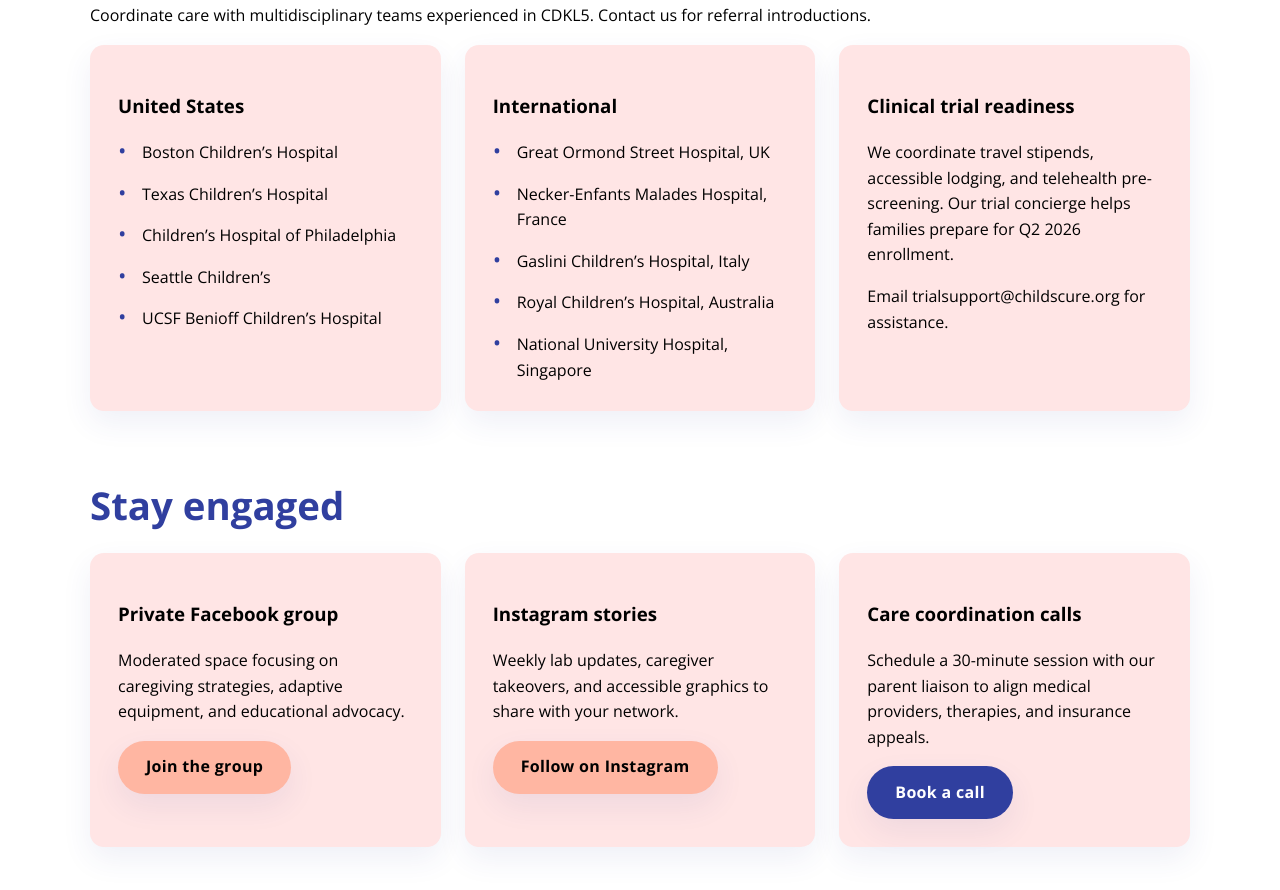
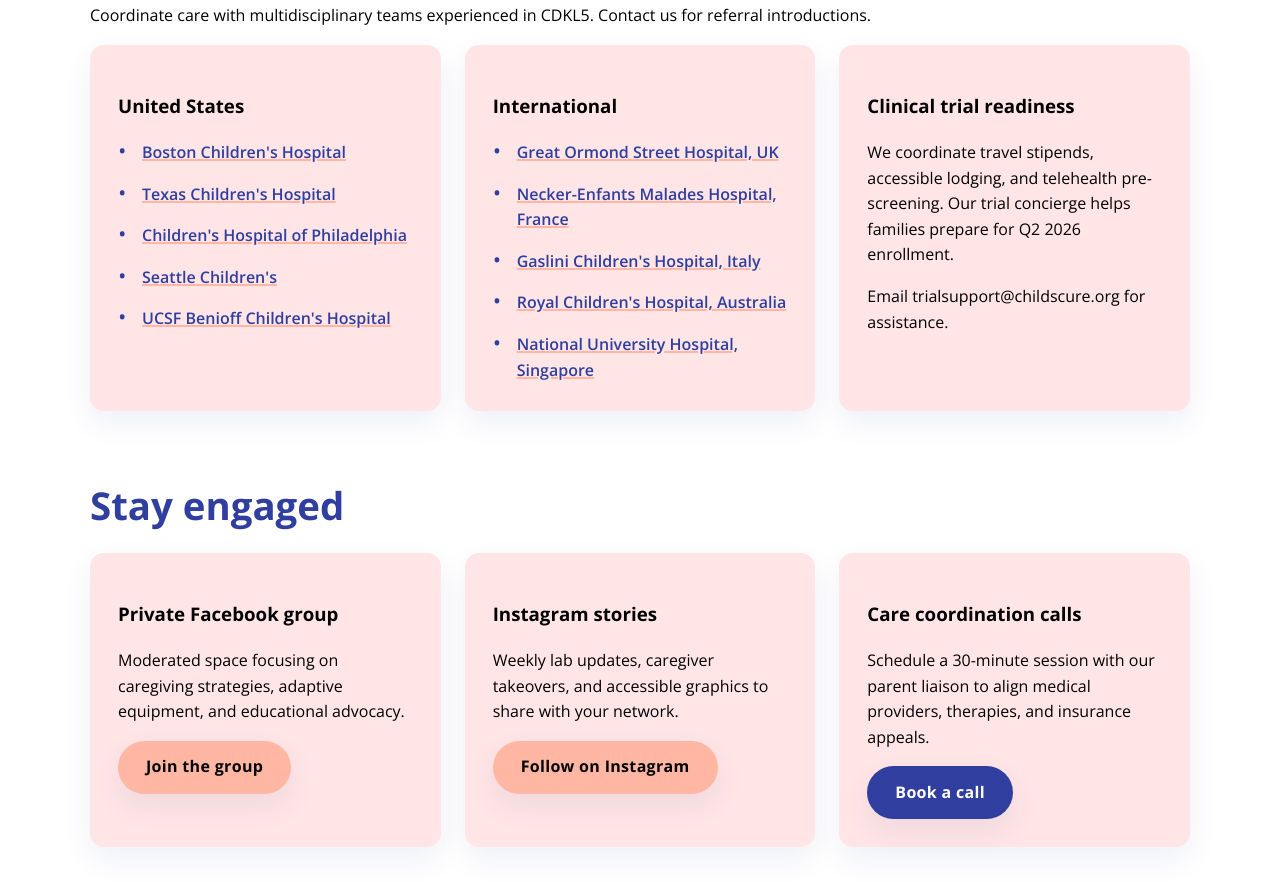
Before and after one commit to sakabraw-1/gene_therapy, a plain HTML site: page parents-caregivers.html in a window 1280 px wide. Shown: the part 1698-2588 px from the top of the page. Drawn offline with nearby package versions, Linux system fonts and the light colour scheme.

Commit message:
Add official website links to Centers of Excellence hospitals

```diff
--- a/parents-caregivers.html
+++ b/parents-caregivers.html
@@ -108,21 +108,21 @@
                     <article class="card">
                         <h3>United States</h3>
                         <ul class="info-list">
-                            <li>Boston Children’s Hospital</li>
-                            <li>Texas Children’s Hospital</li>
-                            <li>Children’s Hospital of Philadelphia</li>
-                            <li>Seattle Children’s</li>
-                            <li>UCSF Benioff Children’s Hospital</li>
+                            <li><a href="https://www.childrenshospital.org/" target="_blank" rel="noopener">Boston Children's Hospital</a></li>
+                            <li><a href="https://www.texaschildrens.org/" target="_blank" rel="noopener">Texas Children's Hospital</a></li>
+                            <li><a href="https://www.chop.edu/" target="_blank" rel="noopener">Children's Hospital of Philadelphia</a></li>
+                            <li><a href="https://www.seattlechildrens.org/" target="_blank" rel="noopener">Seattle Children's</a></li>
+                            <li><a href="https://www.ucsfbenioffchildrens.org/" target="_blank" rel="noopener">UCSF Benioff Children's Hospital</a></li>
                         </ul>
                     </article>
                     <article class="card">
                         <h3>International</h3>
                         <ul class="info-list">
-                            <li>Great Ormond Street Hospital, UK</li>
-                            <li>Necker-Enfants Malades Hospital, France</li>
-                            <li>Gaslini Children’s Hospital, Italy</li>
-                            <li>Royal Children’s Hospital, Australia</li>
-                            <li>National University Hospital, Singapore</li>
+                            <li><a href="https://www.gosh.nhs.uk/" target="_blank" rel="noopener">Great Ormond Street Hospital, UK</a></li>
+                            <li><a href="https://www.aphp.fr/hopital/hopital-necker-enfants-malades" target="_blank" rel="noopener">Necker-Enfants Malades Hospital, France</a></li>
+                            <li><a href="https://www.gaslini.org/" target="_blank" rel="noopener">Gaslini Children's Hospital, Italy</a></li>
+                            <li><a href="https://www.rch.org.au/" target="_blank" rel="noopener">Royal Children's Hospital, Australia</a></li>
+                            <li><a href="https://www.nuh.com.sg/" target="_blank" rel="noopener">National University Hospital, Singapore</a></li>
                         </ul>
                     </article>
                     <article class="card">
```
